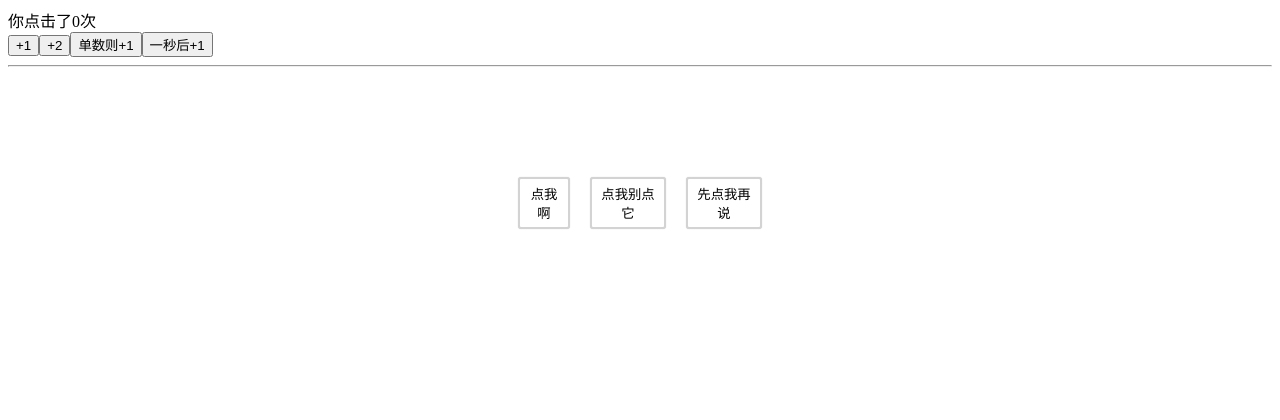
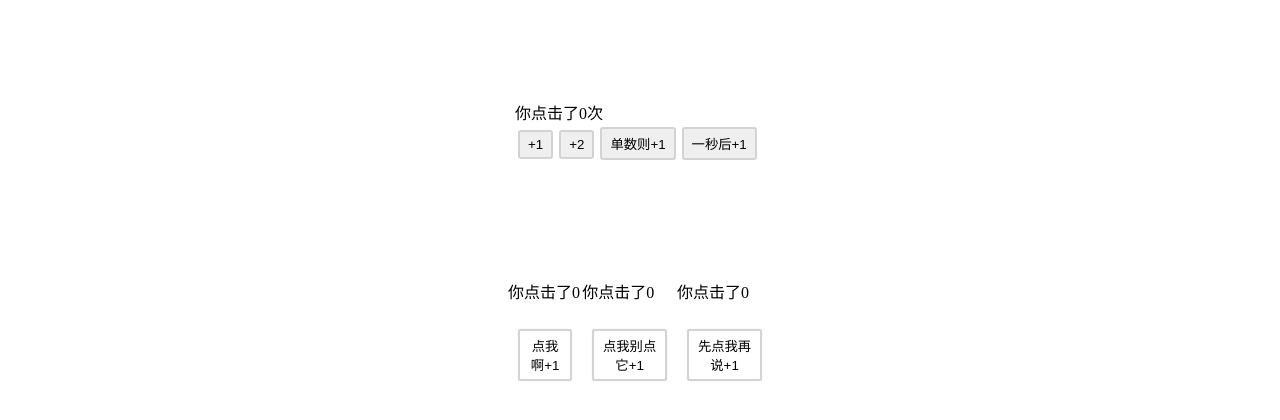
Before and after one commit to hejianxinsir/react-fourButtons, a React (Create React App) app: page / in a window 1280 px wide. Shown: the top 420 px of the page. Built offline with nearby package versions, Linux system fonts and the light colour scheme.

Commit message:
点击涟漪按钮加数字

```diff
--- a/src/App.js
+++ b/src/App.js
@@ -9,12 +9,13 @@ class App extends Component {
     let recordN = this.props.n
     return (
       <div className="App">
-        <div>你点击了{this.props.n}次</div>
-        <button onClick={()=>this.props.add1()}>+1</button>
-        <button onClick={()=>this.props.add2()}>+2</button>
-        <button onClick={()=>{this.props.add3(recordN)}}>单数则+1</button>
-        <button onClick={()=>this.props.add4()}>一秒后+1</button>
-        <hr/>
+        <div className="plus">
+          <div>你点击了{this.props.n}次</div>
+          <button onClick={()=>this.props.add1()}>+1</button>
+          <button onClick={()=>this.props.add2()}>+2</button>
+          <button onClick={()=>{this.props.add3(recordN)}}>单数则+1</button>
+          <button onClick={()=>this.props.add4()}>一秒后+1</button>
+        </div>
 
         <div className="btns">
           <Button value="点我啊" onClick={this.z.bind(this)}></Button>
--- a/src/components/button.js
+++ b/src/components/button.js
@@ -7,7 +7,8 @@ export default class Button extends Component{
     this.state = {
       active: false,
       deltaX: 0,
-      deltaY: 0
+      deltaY: 0,
+      num: 0
     }
     this.myRef = React.createRef();
   }
@@ -22,7 +23,8 @@ export default class Button extends Component{
     this.setState({
       active: true,
       deltaX: deltaX,
-      deltaY: deltaY
+      deltaY: deltaY,
+      num: this.state.num + 1
     })
 
     this.props.onClick.call(null, 'hello')
@@ -37,12 +39,13 @@ export default class Button extends Component{
   render(props){
     return (
       <div>
+        <p>你点击了{this.state.num}</p>
         <button
           ref={this.myRef}
           className="btn1"
           onClick={this.x.bind(this)}
         >
-          <span className="btn-font">{this.props.value}</span>
+          <span className="btn-font">{this.props.value}</span>+1
           {
             this.state.active === true ? <span className="span"
               onAnimationEnd={this.y.bind(this)}
--- a/src/css/App.css
+++ b/src/css/App.css
@@ -4,3 +4,16 @@
 
   margin: 100px 500px;
 }
+
+div.plus > button{
+  padding: 5px 8px;
+  margin: 3px;
+  border: 2px solid lightgray;
+  border-radius: 3px;
+}
+div.plus > button:focus{
+  outline: none;
+}
+div.plus{
+  margin: 100px 507px;
+}
```
